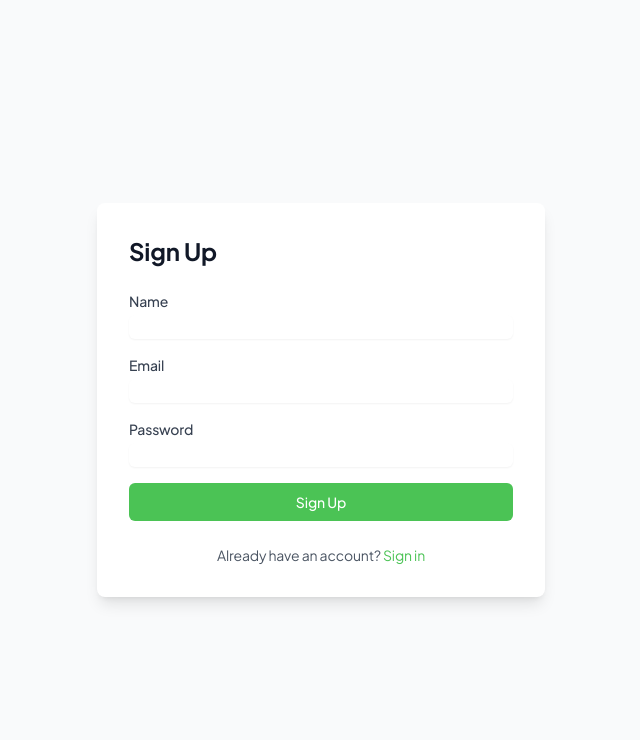
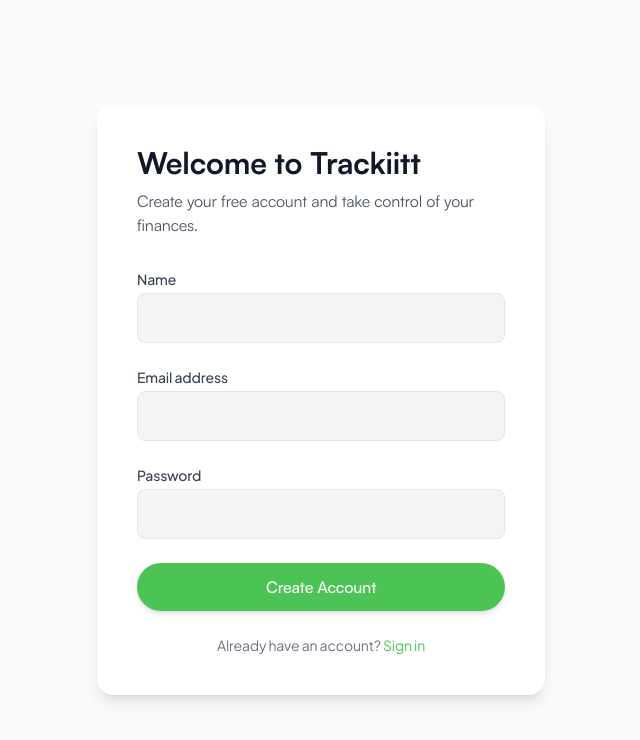
Before and after one commit to trackit-official/trackit_web, a Next.js app: page /auth/signup in a window 1280 px wide. Shown: the top 740 px of the page, without its empty margins (319-959 px from the left). Built offline with nearby package versions, Linux system fonts and the light colour scheme.

Commit message:
Feature: Styled signin page

```diff
--- a/src/app/auth/signup/page.tsx
+++ b/src/app/auth/signup/page.tsx
@@ -39,13 +39,17 @@
   };
 
   return (
-    <div className="min-h-screen flex items-center justify-center bg-gray-50 dark:bg-gray-900">
-      <div className="w-full max-w-md p-8 space-y-6 bg-white rounded-lg shadow-lg dark:bg-gray-800">
-        <h1 className="text-2xl font-bold text-gray-900 dark:text-white">
-          Sign Up
+    <div className="min-h-screen flex items-center justify-center bg-gray-50 dark:bg-gray-900 px-4">
+      <div className="w-full max-w-md bg-white dark:bg-gray-800 rounded-2xl p-10 shadow-lg">
+        <h1 className="text-3xl font-satoshi font-bold text-gray-900 dark:text-white mb-2">
+          Welcome to Trackiitt
         </h1>
-        {error && <p className="text-sm text-red-600">{error}</p>}
-        <form onSubmit={handleSubmit} className="space-y-4">
+        <p className="text-gray-600 dark:text-gray-400 mb-8 font-satoshi">
+          Create your free account and take control of your finances.
+        </p>
+
+        <form onSubmit={handleSubmit} className="space-y-6">
+          {/* Name input */}
           <div>
             <label className="block text-sm font-medium text-gray-700 dark:text-gray-300">
               Name
@@ -55,21 +59,23 @@
               type="text"
               required
               onChange={handleChange}
-              className="mt-1 block w-full rounded-md border-gray-300 shadow-sm focus:border-primary focus:ring-primary dark:bg-gray-700 dark:border-gray-600 dark:text-white"
+              className="mt-1 block w-full rounded-lg border border-gray-200 bg-gray-100 px-4 py-3 focus:border-primary-500 focus:ring-2 focus:ring-primary-200 dark:border-gray-600 dark:bg-gray-700 dark:focus:ring-primary-700 font-satoshi"
             />
           </div>
+          {/* Email input */}
           <div>
             <label className="block text-sm font-medium text-gray-700 dark:text-gray-300">
-              Email
+              Email address
             </label>
             <input
               name="email"
               type="email"
               required
               onChange={handleChange}
-              className="mt-1 block w-full rounded-md border-gray-300 shadow-sm focus:border-primary focus:ring-primary dark:bg-gray-700 dark:border-gray-600 dark:text-white"
+              className="mt-1 block w-full rounded-lg border border-gray-200 bg-gray-100 px-4 py-3 focus:border-primary-500 focus:ring-2 focus:ring-primary-200 dark:border-gray-600 dark:bg-gray-700 dark:focus:ring-primary-700 font-satoshi"
             />
           </div>
+          {/* Password input */}
           <div>
             <label className="block text-sm font-medium text-gray-700 dark:text-gray-300">
               Password
@@ -79,18 +85,20 @@
               type="password"
               required
               onChange={handleChange}
-              className="mt-1 block w-full rounded-md border-gray-300 shadow-sm focus:border-primary focus:ring-primary dark:bg-gray-700 dark:border-gray-600 dark:text-white"
+              className="mt-1 block w-full rounded-lg border border-gray-200 bg-gray-100 px-4 py-3 focus:border-primary-500 focus:ring-2 focus:ring-primary-200 dark:border-gray-600 dark:bg-gray-700 dark:focus:ring-primary-700 font-satoshi"
             />
           </div>
+
           <button
             type="submit"
             disabled={loading}
-            className="w-full flex justify-center py-2 px-4 border border-transparent text-sm font-medium rounded-md text-white bg-primary-500 hover:bg-primary-600 disabled:opacity-50"
+            className="w-full rounded-full bg-primary-500 py-3 text-center text-white font-satoshi font-medium shadow-md hover:bg-primary-600 transition disabled:opacity-50"
           >
-            {loading ? "Signing up..." : "Sign Up"}
+            {loading ? "Signing up..." : "Create Account"}
           </button>
         </form>
-        <p className="text-sm text-center text-gray-600 dark:text-gray-400">
+
+        <p className="mt-6 text-center text-sm text-gray-500 dark:text-gray-400">
           Already have an account?{" "}
           <Link
             href="/auth/signin"
```
